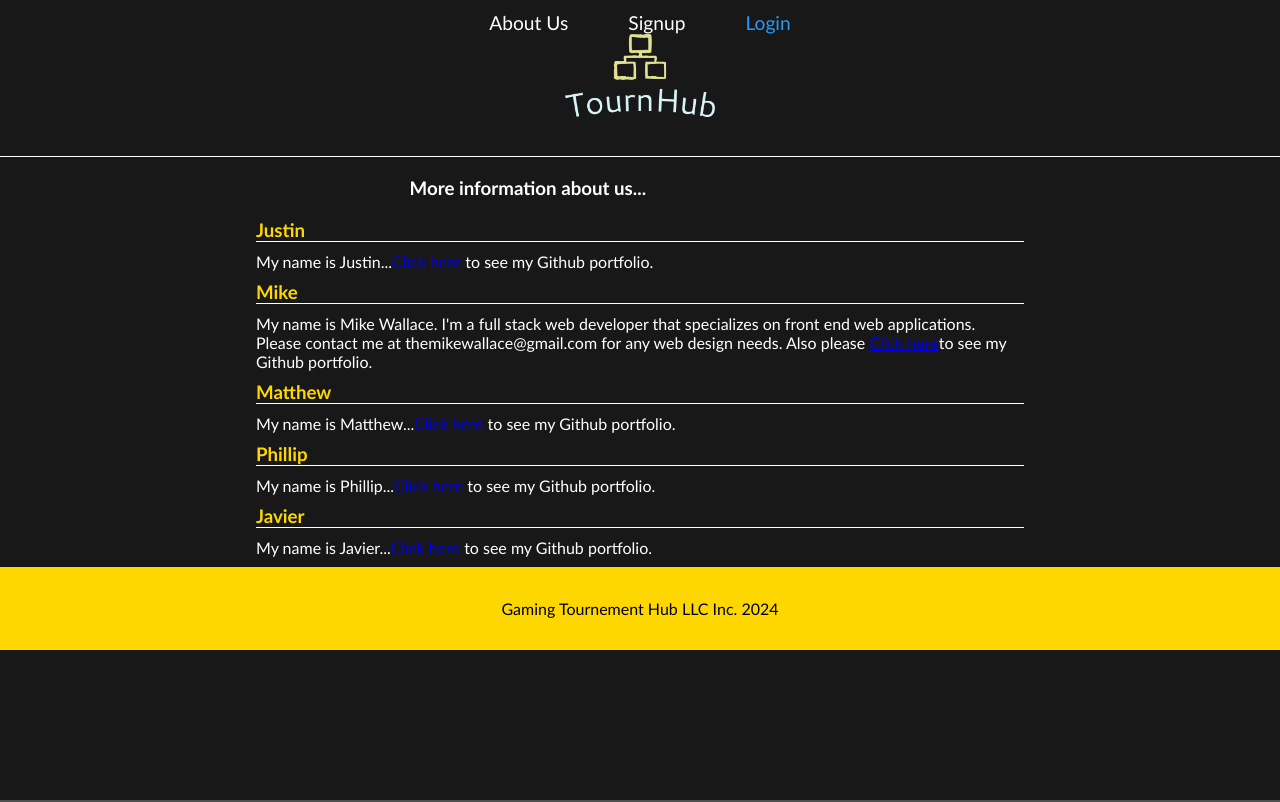
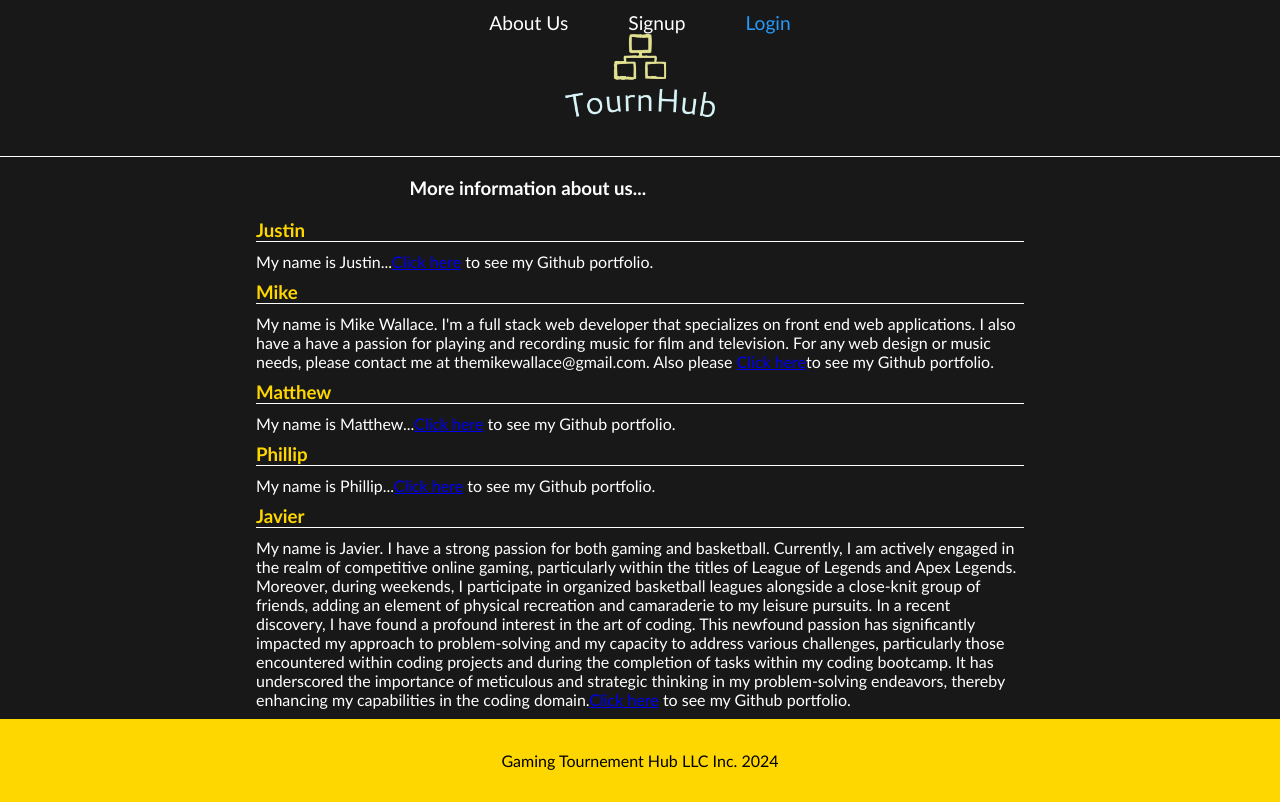
Before and after one commit to MikeWentForth/Gaming-Tournament-Hub, a React (Vite) app in the folder client/: page /aboutUs in a window 1280 px wide. Built offline with nearby package versions, Linux system fonts and the light colour scheme.

Commit message:
added more info about myself and added Javier's updates

```diff
--- a/client/src/pages/AboutUs.jsx
+++ b/client/src/pages/AboutUs.jsx
@@ -11,13 +11,13 @@ const AboutUs = () => {
         <h3 className="h3-underline">Justin</h3>
         <p>My name is Justin...<a href= "https://github.com/CJFeagin33">Click here</a> to see my Github portfolio. </p>
         <h3 className="h3-underline">Mike</h3>
-        <p>My name is Mike Wallace. I'm a full stack web developer that specializes on front end web applications. Please contact me at themikewallace@gmail.com for any web design needs. Also please <a href="https://github.com/MikeWentForth">Click here</a>to see my Github portfolio. </p>
+        <p>My name is Mike Wallace. I'm a full stack web developer that specializes on front end web applications. I also have a have a passion for playing and recording music for film and television. For any web design or music needs, please contact me at themikewallace@gmail.com. Also please <a href="https://github.com/MikeWentForth">Click here</a>to see my Github portfolio. </p>
         <h3 className="h3-underline">Matthew</h3>
         <p>My name is Matthew...<a href="https://github.com/matthkang">Click here</a> to see my Github portfolio. </p>
         <h3 className="h3-underline">Phillip</h3>
         <p>My name is Phillip...<a href="https://github.com/Pixls112">Click here</a> to see my Github portfolio. </p>
         <h3 className="h3-underline">Javier</h3>
-        <p>My name is Javier...<a href="https://github.com/JavierBurgara">Click here</a> to see my Github portfolio. </p>
+        <p>My name is Javier. I have a strong passion for both gaming and basketball. Currently, I am actively engaged in the realm of competitive online gaming, particularly within the titles of League of Legends and Apex Legends. Moreover, during weekends, I participate in organized basketball leagues alongside a close-knit group of friends, adding an element of physical recreation and camaraderie to my leisure pursuits. In a recent discovery, I have found a profound interest in the art of coding. This newfound passion has significantly impacted my approach to problem-solving and my capacity to address various challenges, particularly those encountered within coding projects and during the completion of tasks within my coding bootcamp. It has underscored the importance of meticulous and strategic thinking in my problem-solving endeavors, thereby enhancing my capabilities in the coding domain.<a href="https://github.com/JavierBurgara">Click here</a> to see my Github portfolio. </p>
       </section>
       </motion.section>
       </>
```
